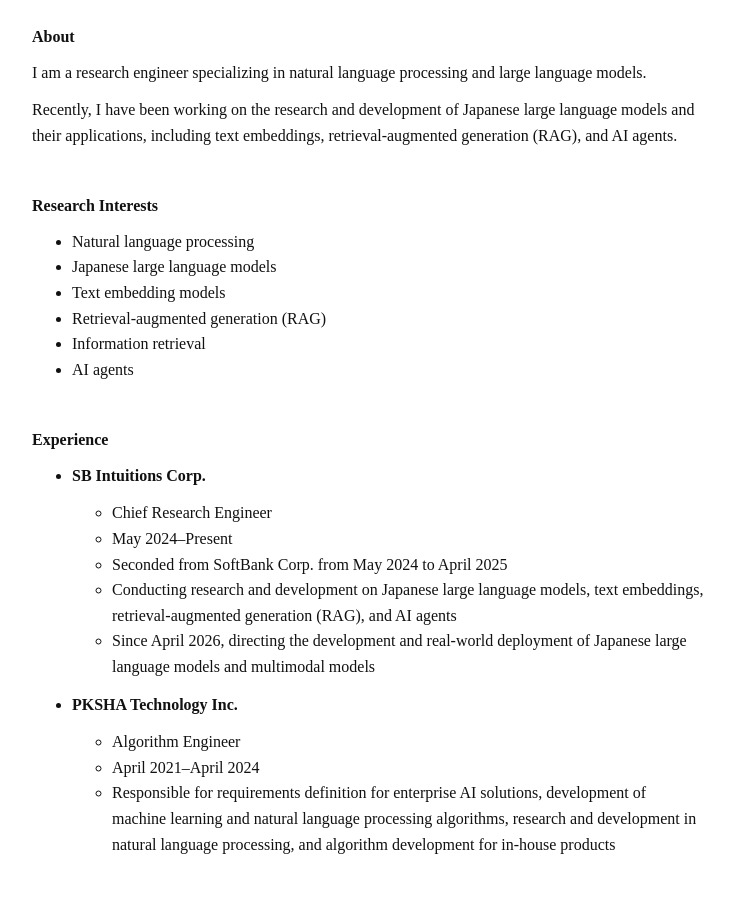
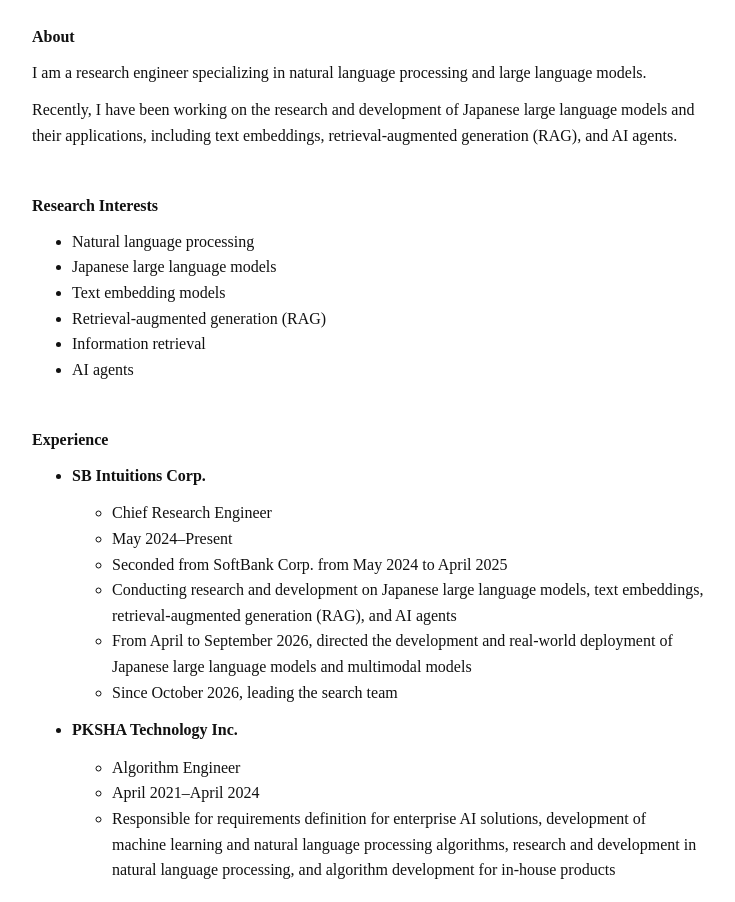
Before and after one commit to akiFQC/akiFQC.github.io, a plain HTML site: page en/index.html in a window 1280 px wide. Shown: the part 182-1084 px from the top of the page, without its empty margins (272-1007 px from the left). Drawn offline with Linux system fonts and the light colour scheme; a web font is replaced by a local one.

Commit message:
Update English profile with search team lead role since October 2026

```diff
--- a/en/index.html
+++ b/en/index.html
@@ -49,7 +49,8 @@
       <li>May 2024–Present</li>
       <li>Seconded from SoftBank Corp. from May 2024 to April 2025</li>
       <li>Conducting research and development on Japanese large language models, text embeddings, retrieval-augmented generation (RAG), and AI agents</li>
-      <li>Since April 2026, directing the development and real-world deployment of Japanese large language models and multimodal models</li>
+      <li>From April to September 2026, directed the development and real-world deployment of Japanese large language models and multimodal models</li>
+      <li>Since October 2026, leading the search team</li>
     </ul>
   </li>
   <li><strong>PKSHA Technology Inc.</strong>
```
